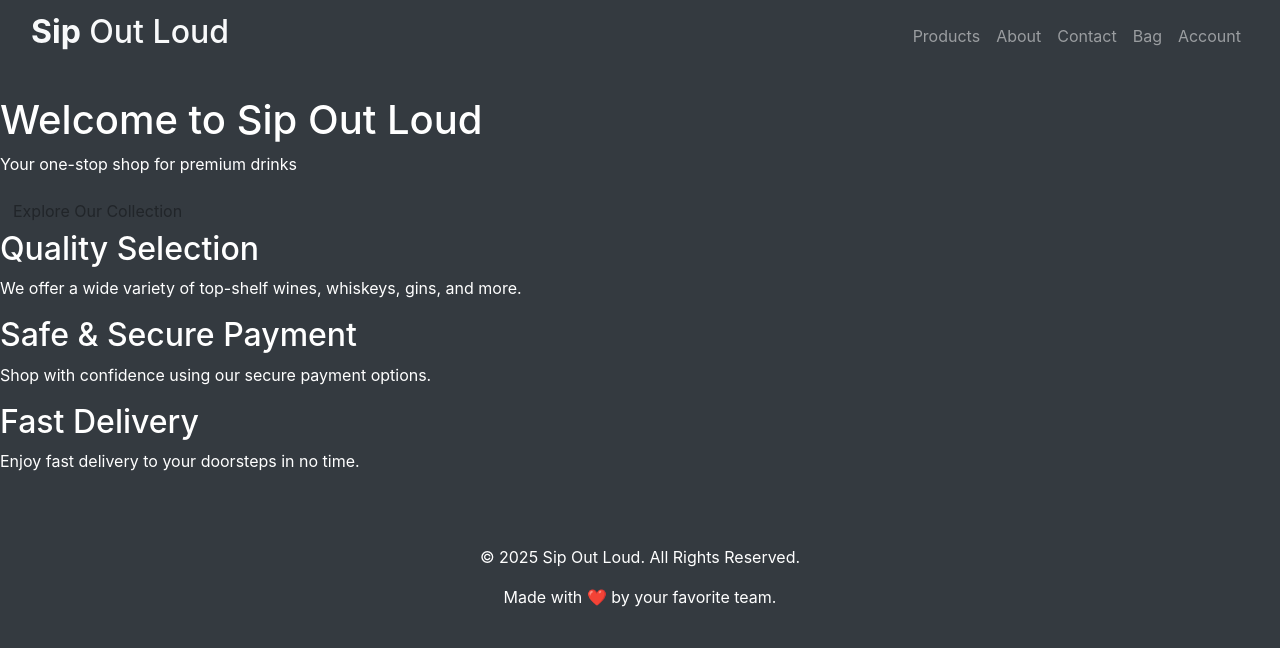
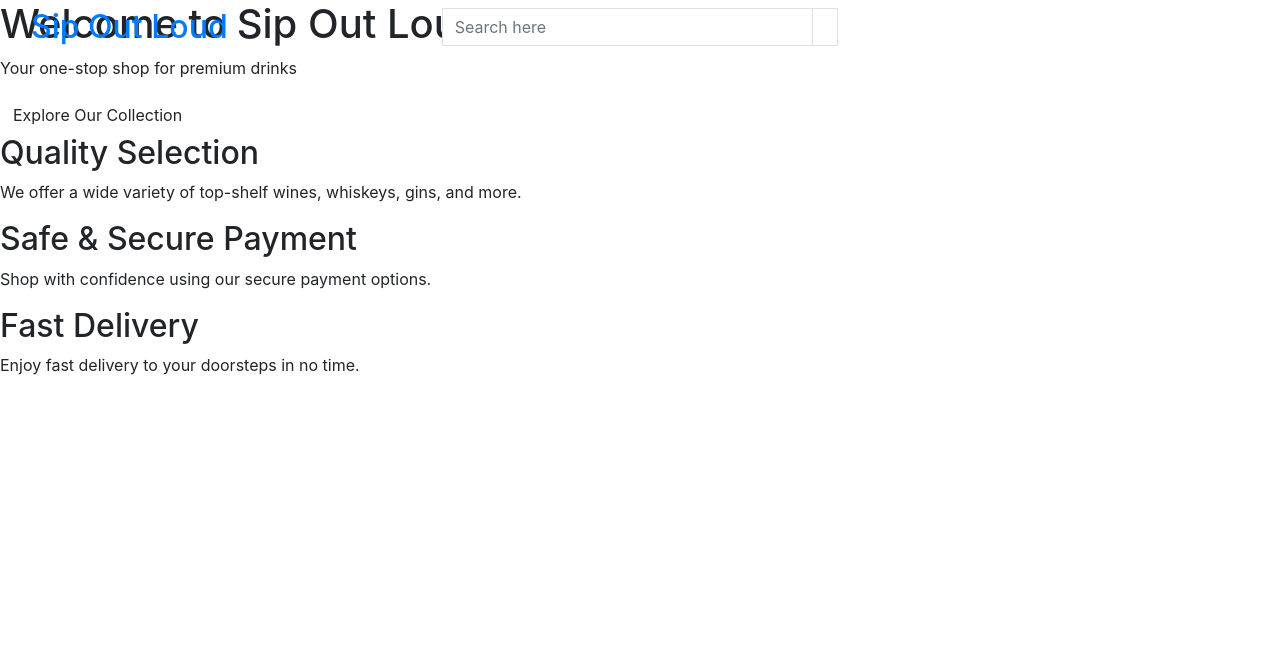
Before and after one commit to HazelHawadi/Sip_Out_Loud_P5, a Django app: page / in a window 1280 px wide. Shown: the top 648 px of the page. Run offline with Django 5.2, Linux system fonts and the light colour scheme.

Commit message:
Add main page header

```diff
--- a/templates/base.html
+++ b/templates/base.html
@@ -15,6 +15,7 @@
     {% endblock %}
 
     {% block corecss %}
+    <link rel="stylesheet" href="{% static 'css/base.css' %}">
     <!-- Bootstrap CSS -->
     <link
       rel="stylesheet"
@@ -45,53 +46,81 @@
 
     <title>Sip Out Loud {% block extra_title %}{% endblock %} </title>
   </head>
-  <body class="bg-dark text-white">
+
+  <body>
     <header class="container-fluid fixed-top">
-        <nav class="navbar navbar-expand-lg navbar-dark bg-dark">
-            <a class="navbar-brand" href="{% url 'home' %}">
-                <h2 class="logo-font text-light"><strong>Sip</strong> Out Loud</h2>
-            </a>
-            <button class="navbar-toggler" type="button" data-toggle="collapse" data-target="#navbarNav" aria-controls="navbarNav" aria-expanded="false" aria-label="Toggle navigation">
-                <span class="navbar-toggler-icon"></span>
-            </button>
-            <div class="collapse navbar-collapse" id="navbarNav">
-                <ul class="navbar-nav ml-auto">
-                    <li class="nav-item">
-                        <a class="nav-link" href="{% url 'products' %}">Products</a>
+        <div class="row">
+            <div class="col-12 col-lg-4 my-auto py-1 py-lg-0 text-center text-lg-left">
+                <a href="{% url 'home' %}" class="nav-link main-logo-link">
+                    <h2 class="logo-font text-black my-0">Sip Out Loud</h2>
+                </a>
+            </div>
+            <div class="col-12 col-lg-4 my-auto py-1 py-lg-0 search-bar">
+                <form method="GET" action="">
+                    <div class="input-group w-100">
+                        <input class="form-control border border-black rounded-0" type="text" name="q" placeholder="Search here">
+                        <div class="input-group-append">
+                            <button class="form-control btn border border-black rounded-0" type="submit">
+                                <span class="icon">
+                                    <i class="fas fa-search"></i>
+                                </span>
+                            </button>
+                        </div>
+                    </div>
+                </form>
+            </div>
+            <div class="col-12 col-lg-4 my-auto py-1 py-lg-0">
+                <ul class="list-inline list-unstyled text-center text-lg-right my-0">
+                    <li class="list-inline-item dropdown">
+                        <a class="text-white nav-link" href="#" id="user-options" data-toggle="dropdown" aria-haspopup="true" aria-expanded="false">
+                            <div class="text-center">
+                                <div><i class="fas fa-user fa-lg"></i></div>
+                                <p class="my-0">My Account</p>
+                            </div>
+                        </a>
+                        <div class="dropdown-menu border-0" aria-labelledby="user-options">
+                            {% if request.user.is_authenticated %}
+                                {% if request.user.is_superuser %}
+                                    <a href="" class="dropdown-item">Product Management</a>
+                                {% endif %}
+                                <a href="" class="dropdown-item">My Profile</a>
+                                <a href="{% url 'account_logout' %}" class="dropdown-item">Logout</a>
+                            {% else %}
+                                <a href="{% url 'account_signup' %}" class="dropdown-item">Register</a>
+                                <a href="{% url 'account_login' %}" class="dropdown-item">Login</a>
+                            {% endif %}
+                        </div>
                     </li>
-                    <li class="nav-item">
-                        <a class="nav-link" href="{% url 'about' %}">About</a>
-                    </li>
-                    <li class="nav-item">
-                        <a class="nav-link" href="{% url 'contact' %}">Contact</a>
-                    </li>
-                    <li class="nav-item">
-                        <a class="nav-link" href="{% url 'view_bag' %}">
-                            <i class="fas fa-shopping-bag"></i> Bag
-                        </a>
-                    </li>
-                    <li class="nav-item">
-                        <a class="nav-link" href="{% url 'account_login' %}">
-                            <i class="fas fa-user"></i> Account
+                    <li class="list-inline-item">
+                        <a class="{% if grand_total %}text-info font-weight-bold{% else %}text-white{% endif %} nav-link" href="">
+                            <div class="text-center">
+                                <div><i class="fas fa-shopping-bag fa-lg"></i></div>
+                                <p class="my-0">
+                                    {% if grand_total %}
+                                        €{{ grand_total|floatformat:2 }}
+                                    {% else %}
+                                        €0.00
+                                    {% endif %}
+                                </p>
+                            </div>
                         </a>
                     </li>
                 </ul>
             </div>
-        </nav>
+        </div>
     </header>
 
-    <main class="mt-5 pt-5">
-        {% block content %}{% endblock %}
-    </main>
+    {% if messages %}
+        <div class="message-container"></div>
+    {% endif %}
 
-    <footer class="bg-dark text-white py-4 mt-5">
-        <div class="container text-center">
-            <p>&copy; 2025 Sip Out Loud. All Rights Reserved.</p>
-            <p>Made with ❤️ by your favorite team.</p>
-        </div>
-    </footer>
+    {% block page_header %}
+    {% endblock %}
 
-    {% block extra_js %}{% endblock %}
-</body>
+    {% block content %}
+    {% endblock %}
 
+    {% block postloadjs %}
+    {% endblock %}
+  </body>
 </html>
```
Also changed, not shown: static/base.css (added).
